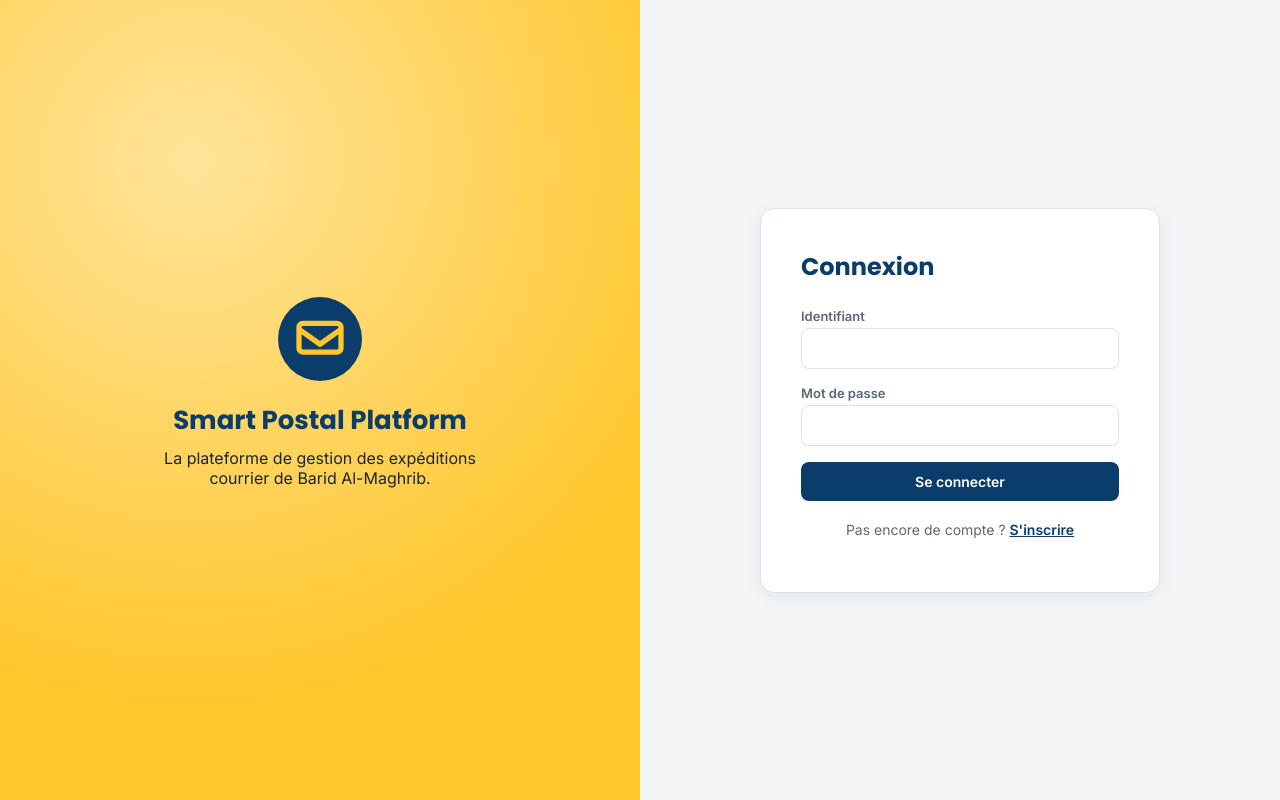
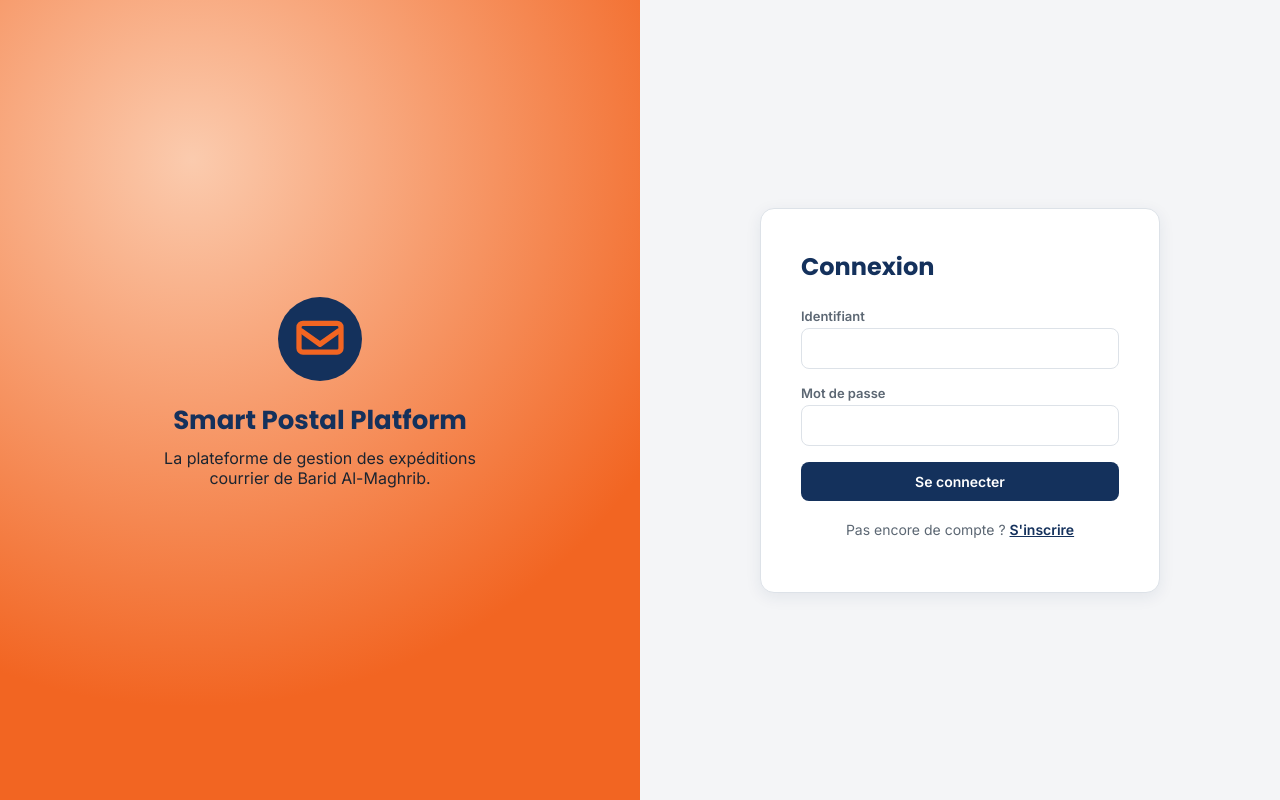
Before and after one commit to LoubnaIouriane/smart-postal-platform, a React (Vite) app in the folder frontend/: page /login in a window 1280 px wide. Built offline with nearby package versions, Linux system fonts and the light colour scheme.

Commit message:
changing frontend colors

```diff
--- a/frontend/src/components/ui/BrandMark.jsx
+++ b/frontend/src/components/ui/BrandMark.jsx
@@ -4,14 +4,14 @@
             <circle cx="32" cy="32" r="32" fill="var(--color-primary)" />
             <path
                 d="M18 26 L32 36 L46 26"
-                stroke="#FFC72C"
+                stroke="var(--color-brand)"
                 strokeWidth="4"
                 strokeLinecap="round"
                 strokeLinejoin="round"
                 fill="none"
             />
             <rect x="16" y="20" width="32" height="22" rx="3"
-                  stroke="#FFC72C" strokeWidth="4" fill="none" />
+                  stroke="var(--color-brand)" strokeWidth="4" fill="none" />
         </svg>
     );
 }
--- a/frontend/src/styles/global.css
+++ b/frontend/src/styles/global.css
@@ -17,7 +17,7 @@
 .btn-primary { background: var(--color-primary); color: #fff; }
 .btn-primary:hover:not(:disabled) { background: var(--color-primary-hover); }
 
-.btn-brand { background: var(--color-brand); color: var(--gray-900); }
+.btn-brand { background: var(--color-brand); color: #fff; }
 .btn-brand:hover:not(:disabled) { background: var(--color-brand-hover); }
 
 .btn-outline {
@@ -57,14 +57,14 @@
     display: inline-block; padding: 4px 12px; border-radius: 999px;
     font-size: 12.5px; font-weight: 700; color: #fff;
 }
-.badge-pending { background: var(--color-status-pending); color: var(--gray-900); }
+.badge-pending { background: var(--color-status-pending); color: #fff; }
 .badge-success { background: var(--color-status-success); }
 .badge-danger  { background: var(--color-status-danger); }
 .badge-info    { background: var(--color-status-info); }
 
-/* ---------- Navbar (bande de marque jaune) ---------- */
+/* ---------- Navbar (bande de marque orange) ---------- */
 .navbar {
-    background: linear-gradient(90deg, var(--yellow-400), var(--yellow-200));
+    background: linear-gradient(90deg, var(--orange-400), var(--orange-200));
     box-shadow: var(--shadow-nav);
     padding: 14px 32px;
     display: flex; align-items: center; justify-content: space-between;
@@ -80,13 +80,12 @@
 
 /* ---------- Panneau de marque (login split screen) ---------- */
 .brand-panel {
-    background: radial-gradient(circle at 30% 20%, var(--yellow-200), var(--yellow-400) 70%);
+    background: radial-gradient(circle at 30% 20%, var(--orange-200), var(--orange-400) 70%);
     display: flex; flex-direction: column; align-items: center; justify-content: center;
-    padding: var(--space-xl); text-align: center; color: var(--gray-900);
+    padding: var(--space-xl); text-align: center; color: #fff;
 }
 
 /* ---------- Layout generique page centree ---------- */
 .page-centered {
     min-height: 100vh; display: flex; align-items: center; justify-content: center;
-    background: var(--color-bg); padding: var(--space-lg);
-}
+    background: var(--color-bg); padding: var(--space-lg);}
--- a/frontend/src/styles/theme.css
+++ b/frontend/src/styles/theme.css
@@ -4,15 +4,15 @@
     --blue-100: #D2E1F0;
     --blue-300: #7EA9D3;
     --blue-400: #3D6EA5;
-    --blue-500: #0B3D6B;
-    --blue-600: #092F54;
+    --blue-500: #14315C;
+    --blue-600: #0F2646;
 
-    /* Jaune (marque) */
-    --yellow-50:  #FFF8E6;
-    --yellow-200: #FFE49A;
-    --yellow-400: #FFC72C;
-    --yellow-500: #E0A800;
-    --yellow-600: #B98600;
+    /* Orange (marque) */
+    --orange-50:  #FEF1EA;
+    --orange-200: #FBCBAE;
+    --orange-400: #F26522;
+    --orange-500: #D9531A;
+    --orange-600: #B84413;
 
     /* Gris */
     --gray-50:  #F4F5F7;
@@ -27,8 +27,8 @@
     --color-primary-hover: var(--blue-600);
     --color-primary-light: var(--blue-400);
 
-    --color-brand: var(--yellow-400);
-    --color-brand-hover: var(--yellow-500);
+    --color-brand: var(--orange-400);
+    --color-brand-hover: var(--orange-500);
 
     --color-bg: var(--gray-50);
     --color-surface: #FFFFFF;
@@ -37,7 +37,7 @@
     --color-text: var(--gray-900);
     --color-text-muted: var(--gray-500);
 
-    --color-status-pending: var(--yellow-400);
+    --color-status-pending: var(--orange-400);
     --color-status-success: #2F9E63;
     --color-status-danger: #D9534F;
     --color-status-info: var(--blue-400);
@@ -48,7 +48,7 @@
     --space-xs: 4px; --space-sm: 8px; --space-md: 16px; --space-lg: 24px; --space-xl: 40px;
     --radius-sm: 8px; --radius-md: 14px;
 
-    --shadow-card: 0 4px 16px rgba(11, 61, 107, 0.08);
+    --shadow-card: 0 4px 16px rgba(20, 49, 92, 0.08);
     --shadow-nav: 0 2px 8px rgba(0, 0, 0, 0.08);
 }
 
```
